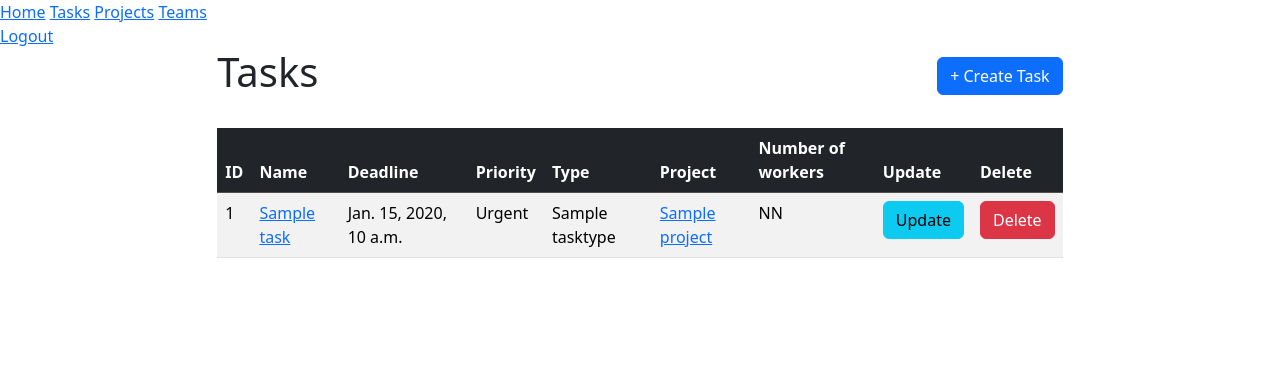
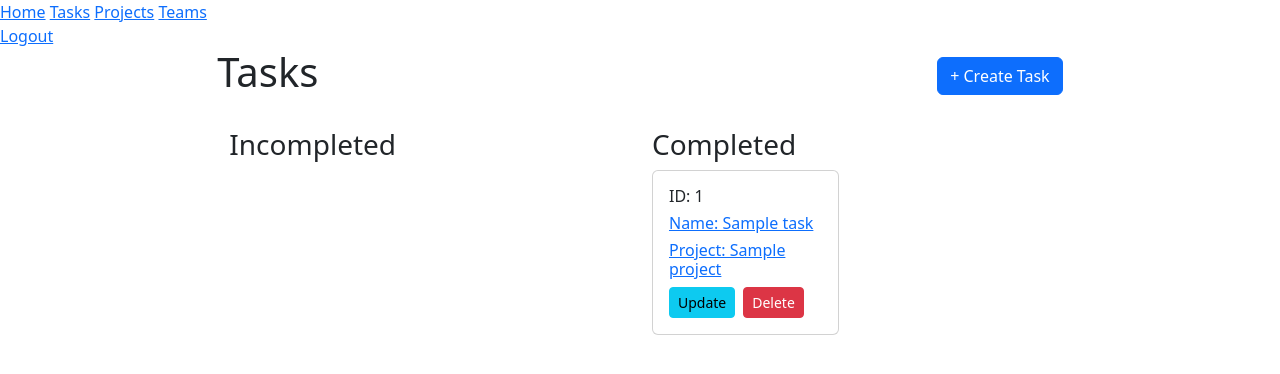
Before and after one commit to VolodymyrSeniv/TaskManager, a Django app: page /task_manager/tasks/ in a window 1280 px wide. Shown: the top 374 px of the page. Run offline with Django 4.2, Linux system fonts and the light colour scheme; a user stored in the database is signed in; tables that the repository leaves empty hold one stand-in row (values such as "Sample post"); some libraries are stand-ins or nearby versions.

Commit message:
completed and incompleted tasks division was added

```diff
--- a/TaskManager/views.py
+++ b/TaskManager/views.py
@@ -137,6 +137,7 @@ class TasksListView(LoginRequiredMixin, generic.ListView):
     queryset = Task.objects.all().select_related("task_type",
                                                  "project").prefetch_related("assignees")
     context_object_name = "tasks_list"
+    paginate_by = 8
 
 
 class TaskDetailView(LoginRequiredMixin, generic.DetailView):
@@ -147,20 +148,20 @@ class TaskDetailView(LoginRequiredMixin, generic.DetailView):
 class TaskCreateView(LoginRequiredMixin, generic.DetailView):
     model = Task
     form_class = TaskForm
-    success_url = reverse_lazy("TaskManager:teams-list")
+    success_url = reverse_lazy("TaskManager:tasks-list")
     template_name = "TaskManager/task_form.html"
 
 
 class TaskUpdateView(LoginRequiredMixin, generic.UpdateView):
     model = Task
     form_class = TaskForm
-    success_url = reverse_lazy("TaskManager:teams-list")
+    success_url = reverse_lazy("TaskManager:tasks-list")
     template_name = "TaskManager/task_form.html"
 
 
 class TaskDeleteView(LoginRequiredMixin, generic.DeleteView):
     model = Task
-    success_url=reverse_lazy("TaskManager:teams-list")
+    success_url=reverse_lazy("TaskManager:tasks-list")
     template_name = "TaskManager/task_confirm_delete.html"
 
 class TaskTypesListView(LoginRequiredMixin, generic.ListView):
--- a/templates/TaskManager/tasks_list.html
+++ b/templates/TaskManager/tasks_list.html
@@ -9,38 +9,73 @@
             <a class="btn btn-primary" href="{% url 'TaskManager:task-create' %}">+ Create Task</a>
         </div>
         {% if tasks_list %}
-                <table class="table table-striped">
-                    <thead class="table-dark">
-                        <tr class="list-elements">
-                            <th class="head-element">ID</th>
-                            <th class="head-element">Name</th>
-                            <th class="head-element">Deadline</th>
-                            <th class="head-element">Priority</th>
-                            <th class="head-element">Type</th>
-                            <th class="head-element">Project</th>
-                            <th class="head-element">Number of workers</th>
-                            <th class="head-element">Update</th>
-                            <th class="head-element">Delete</th>
-                        </tr>
-                    </thead>
-                    <tbody class="pos-table-body">
+        <div class="container mt-4">
+            <div class="row">
+                <div class="col-md-6 incompleted-tasks">
+                    <h3 class="task-header">Incompleted</h3>
+                    <div class="row">
                         {% for task in tasks_list %}
-                            <tr class="list-elements">
-                                <td>{{task.id}}</td>
-                                <td><a href="{{ task.get_absolute_url }}" class="name">{{ task.name }}</a></td>
-                                <td>{{task.deadline}}</td>
-                                <td>{{task.priority}}</td>
-                                <td>{{task.task_type}}</td>
-                                <td><a href="{{ task.project.get_absolute_url }}" class="name">{{ task.project.name }}</a></td>
-                                <td>NN</td>
-                                <td><a class="btn btn-info" href="{% url 'TaskManager:task-update' pk=task.id %}">Update</a></td>
-                                <td><a class="btn btn-danger" href="{% url 'TaskManager:task-delete' pk=task.id %}" onclick="return confirm('Are you sure?');">Delete</a></td>
-                            </tr>
+                        {% if not task.is_completed %}
+                        <div class="col-md-6 mb-3">
+                            <div class="card h-100">
+                                <div class="card-body">
+                                    <h6 class="card-text id">ID: {{ task.id }}</h6>
+                                    <h6 class="card-text"><a href="{{ task.get_absolute_url }}" class="name">Name:
+                                        {{task.name }}</a></h6>
+                                    <h6 class="card-text"><a href="{{ task.project.get_absolute_url }}"
+                                            class="name">Project: {{ task.project.name }}</a></h6>
+                                    <div class="d-flex gap-2 mt-3">
+                                        <a class="btn btn-info btn-sm"
+                                            href="{% url 'TaskManager:task-update' pk=task.id %}">Update</a>
+                                        <a class="btn btn-danger btn-sm"
+                                            href="{% url 'TaskManager:task-delete' pk=task.id %}"
+                                            onclick="return confirm('Are you sure?');">Delete</a>
+                                        <a class="btn btn-success btn-sm" href="">Complete</a>
+                                    </div>
+                                </div>
+                            </div>
+                        </div>
+                        {% endif %}
                         {% endfor %}
-                    </tbody>
-                </table>
+                    </div>
+                </div>
+                <div class="col-md-6 completed-tasks">
+                    <h3>Completed</h3>
+                    <div class="row">
+                        {% for task in tasks_list %}
+                        {% if task.is_completed %}
+                        <div class="col-md-6 mb-3">
+                            <div class="card h-100">
+                                <div class="card-body">
+                                    <h6 class="card-text id">ID: {{ task.id }}</h6>
+                                    <h6 class="card-text">
+                                        <a href="{{ task.get_absolute_url }}" class="name">
+                                            Name: {{ task.name }}
+                                        </a>
+                                    </h6>
+                                    <h6 class="card-text">
+                                        <a href="{{ task.project.get_absolute_url }}" class="name">
+                                            Project: {{ task.project.name }}
+                                        </a>
+                                    </h6>
+                                    <div class="d-flex gap-2 mt-2">
+                                        <a class="btn btn-info btn-sm"
+                                            href="{% url 'TaskManager:task-update' pk=task.id %}">Update</a>
+                                        <a class="btn btn-danger btn-sm"
+                                            href="{% url 'TaskManager:task-delete' pk=task.id %}"
+                                            onclick="return confirm('Are you sure?');">Delete</a>
+                                    </div>
+                                </div>
+                            </div>
+                        </div>
+                        {% endif %}
+                        {% endfor %}
+                    </div>
+                </div>
+            </div>
+        </div>
         {% else %}
-                    <p class="empty-message"> There is no positions in the list</p>
+        <p class="empty-message"> There is no Tasks in the list</p>
         {% endif %}
     </div>
 </div>
```
Lines whose indentation alone changed are shown as unchanged.
